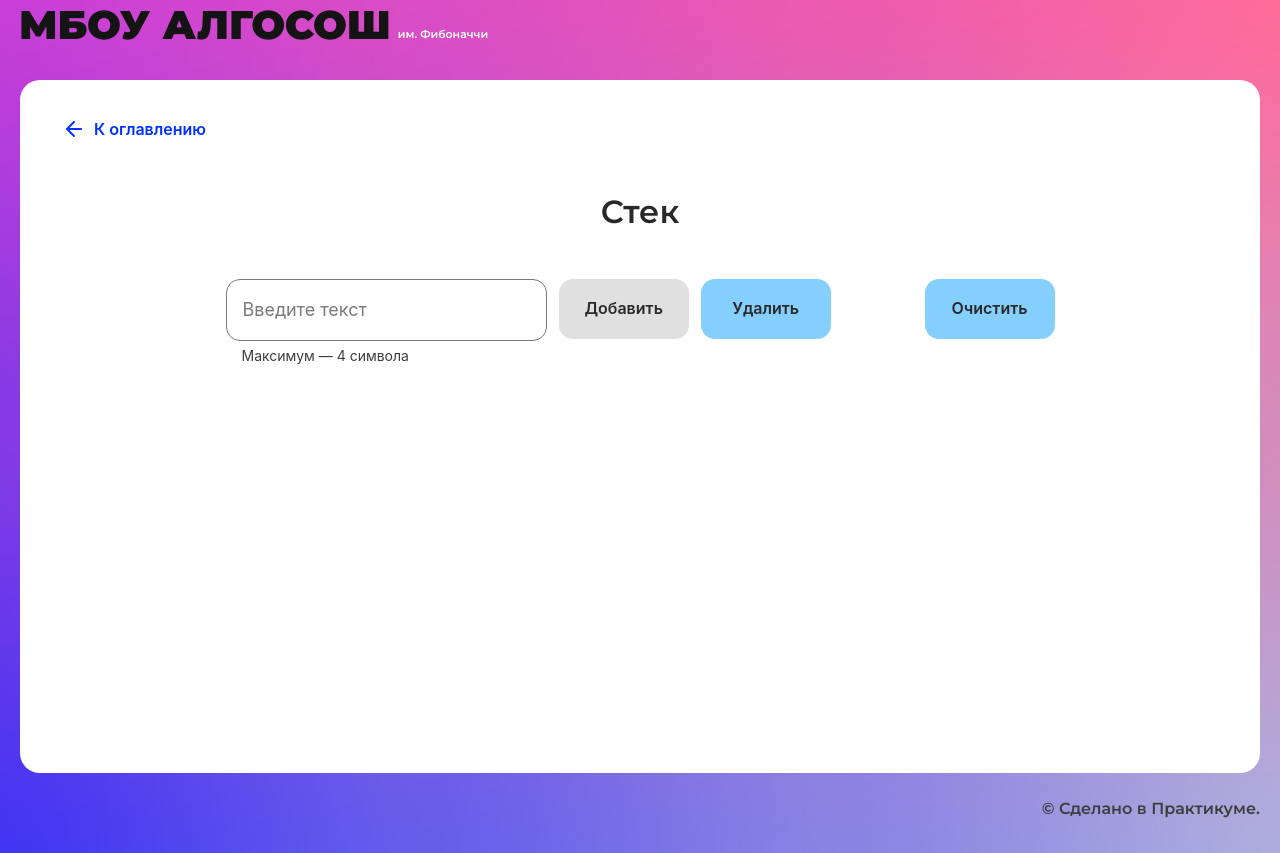
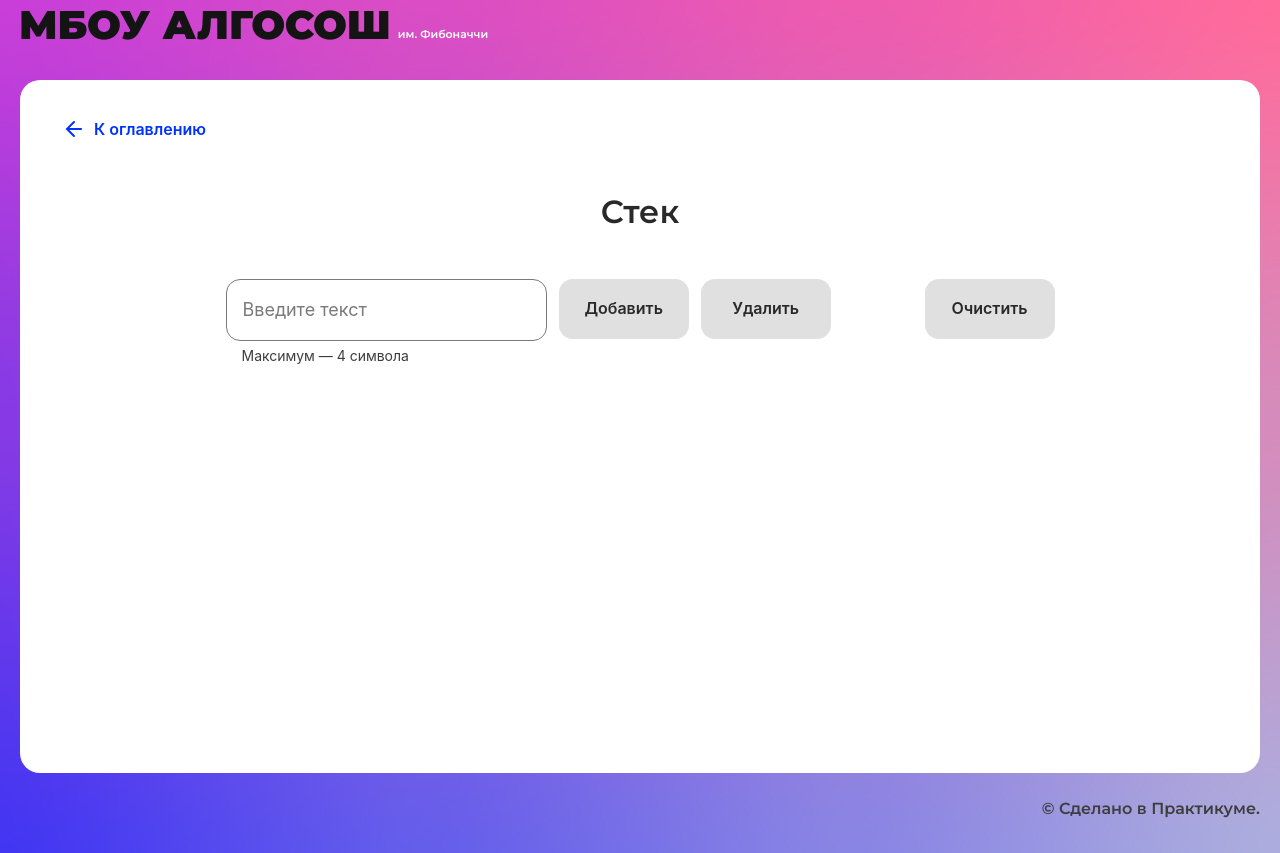
Before and after one commit to goalrazor/algoritms, a React (Create React App) app: page /stack in a window 1280 px wide. Built offline with nearby package versions, Linux system fonts and the light colour scheme.

Commit message:
stack component fix disabled buttons

```diff
--- a/src/components/stack-page/stack-page.tsx
+++ b/src/components/stack-page/stack-page.tsx
@@ -56,6 +56,7 @@ export const StackPage: React.FC = () => {
               maxLength={4}
               value={value}
               extraClass="mr-6"
+              disabled={inProgress}
           />
           <Button
               isLoader={inProgress}
@@ -65,17 +66,15 @@ export const StackPage: React.FC = () => {
               extraClass="mr-6"
           />
           <Button
-              isLoader={inProgress}
               text="Удалить"
               onClick={handleDeleteClick}
-              disabled={false}
+              disabled={(!value.length || inProgress) && !stackImpl.size()}
           />
         </div>
         <Button
-            isLoader={inProgress}
             text="Очистить"
             onClick={handleClear}
-            disabled={false}
+            disabled={(!value.length || inProgress) && !stackImpl.size()}
         />
       </form>
       <ul className={styles.stackVisualizerContainer}>
```
